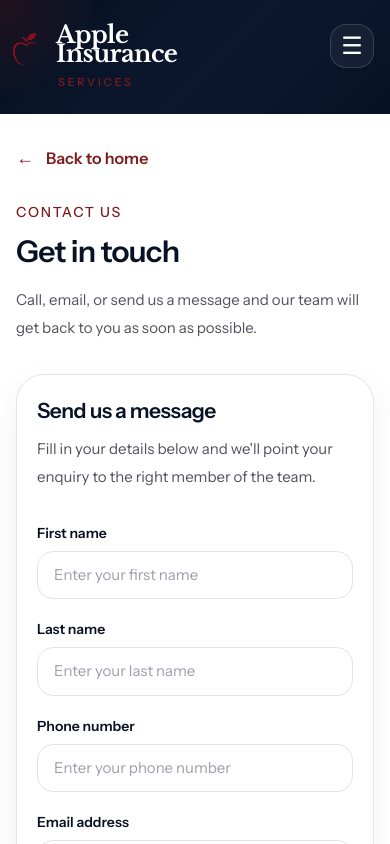
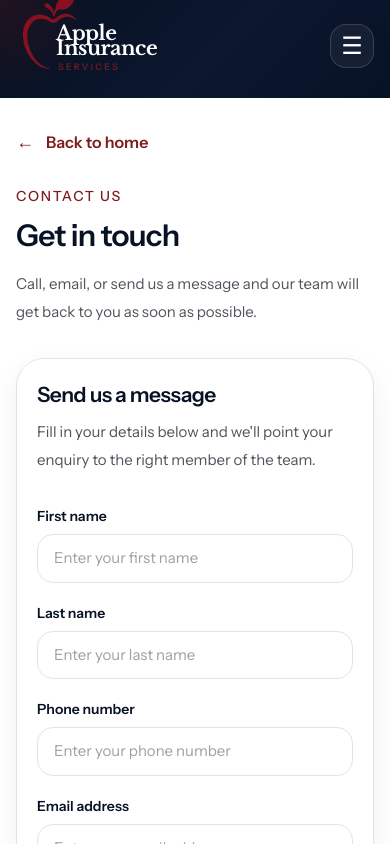
Before and after one commit to aneesa-22/Apple-insurance, a Next.js app: page /contact in a window 390 px wide. Shown: the top 844 px of the page. Built offline with nearby package versions, Linux system fonts and the light colour scheme; no server answers.

Commit message:
contact logo

```diff
--- a/app/contact/page.tsx
+++ b/app/contact/page.tsx
@@ -90,21 +90,21 @@ export default function ContactPage() {
                 src="/icons/logo.png"
                 alt=""
                 aria-hidden="true"
-                className="absolute -left-4 -top-2 h-16 w-16 object-contain opacity-80 sm:-left-9 sm:-top-28 sm:h-60 sm:w-60"
+                className="absolute -left-5 -top-19 h-40 w-40 object-contain opacity-80 sm:-left-9 sm:-top-28 sm:h-60 sm:w-60"
               />
 
               <div className="relative z-10 pl-10 sm:pl-16">
                 <p
-                  className={`${libreBaskerville.className} text-[24px] font-bold leading-[0.95] tracking-tight text-white sm:text-[36px]`}
+                  className={`${libreBaskerville.className} text-[20px] font-bold leading-[0.95] tracking-tight text-white sm:text-[36px]`}
                 >
                   Apple
                 </p>
                 <p
-                  className={`${libreBaskerville.className} -mt-1 text-[24px] font-bold leading-[0.95] tracking-tight text-white sm:text-[36px]`}
+                  className={`${libreBaskerville.className} -mt-1 text-[20px] font-bold leading-[0.95] tracking-tight text-white sm:text-[36px]`}
                 >
                   Insurance
                 </p>
-                <p className="mt-2 pl-[2px] text-[11px] font-medium uppercase tracking-[0.26em] text-[#7f1d1d] sm:mt-2 sm:text-[13px]">
+                <p className="mt-0.5 pl-[2px] text-[9px] font-medium uppercase tracking-[0.26em] text-[#7f1d1d] sm:mt-2 sm:text-[13px]">
                   Services
                 </p>
               </div>
```
